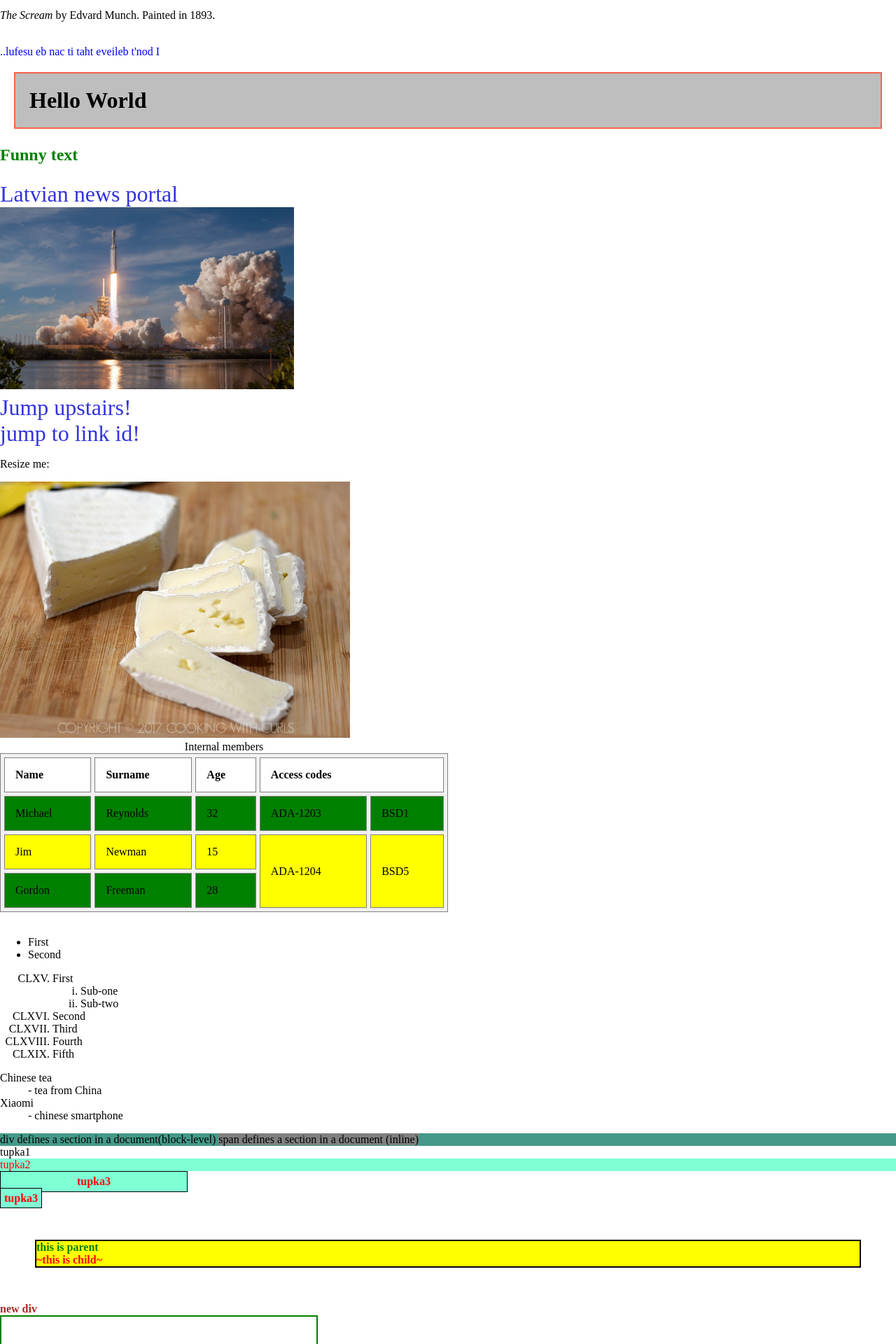
After one commit to Wanyudo/django-pet-project, a Django app: page /cheatsheet/ in a window 1280 px wide. The commit adds this page. Shown: the part 1960-3880 px from the top of the page at 70% size. Run offline with Django 3.2, Linux system fonts and the light colour scheme; grey boxes are pictures that could not be loaded.

Commit message:
Added new page, added more items to html cheatsheet

```diff
--- a/firstdjango/static/main.css
+++ b/firstdjango/static/main.css
@@ -1,11 +1,29 @@
-h1, h2, h3 {
-	font-size: 2.5em;
-}
 a {
 	font-size: 2em;
 }
-ul {
-	list-style-type: none;
+
+#top-menu {
+    list-style-type: none;
+    margin: 0;
+    padding: 0;
+    overflow: hidden;
+    background-color: #333333;
+}
+
+#top-menu li {
+    float: left;
+}
+
+#top-menu li a{
+    display: block;
+    color: white;
+    text-align: center;
+    padding: 16px;
+    text-decoration: none;
+}
+
+#top-menu li a:hover{
+    background-color: #111111;
 }
 
 .hovered {
@@ -16,3 +34,83 @@ a {
 	text-decoration: none;
 	color: #33D;
 }
+
+table {
+    border-spacing: 5px;
+}
+
+table, th, td {
+    border: 1px solid grey;
+}
+
+th, td {
+    padding: 15px;
+}
+
+th {
+    text-align: left;
+}
+
+body{
+    margin: 0px;
+}
+
+table#cheatsheet-table01 {
+    width: 50%;
+    background-color: #f1f1f1;
+}
+
+table#cheatsheet-table01 tr:nth-child(even) {
+    background-color: green;
+}
+
+table#cheatsheet-table01 tr:nth-child(odd) {
+    background-color: yellow;
+}
+
+table#cheatsheet-table01 th {
+    background-color: white;
+}
+
+.tupka1{
+
+}
+.tupka2{
+    background-color: aquamarine;
+    color: red;
+}
+.tupka3{
+    padding: 5px;
+    width: 20%;
+    border: 1px solid black;
+    font-weight: bold;
+    text-align: center;
+}
+
+.other-el{
+    color: brown;
+}
+
+.parent-el, .other-el{
+    font-weight: bold;
+}
+
+.parent-el{
+    margin: 50px;
+    border: 2px solid black;
+    background-color: yellow;
+    color: green;
+}
+
+.parent-el *{
+    color: red;
+}
+
+.footer{
+    background-color: grey;
+    font-size: 2em;
+    color: white;
+    font-weight: bold;
+    padding: 2em;
+    text-align: center;
+}
--- a/firstdjango/static/main.js
+++ b/firstdjango/static/main.js
@@ -1,13 +1,17 @@
 window.onload = function () {
 	var on_mouse_over = function() {
-		this.className = this.className + " hovered";
+		this.className = this.className + "hovered";
 	}
 	var on_mouse_out = function() {
-		this.className = this.className = '';
+		this.className = this.className.replace("hovered", "");
 	}
 	var items = document.getElementsByTagName('li');
 	for (var i = 0; i < items.length; i++){
 		items[i].addEventListener('mouseover', on_mouse_over);
 		items[i].addEventListener('mouseout', on_mouse_out);
 	}
+
+	document.getElementById("medlink").style.backgroundColor = 'grey';
+	document.getElementById("medlink").childNodes[0].innerHTML = 'Load liberal press';
+
 };
--- a/firstdjango/templates/base.html
+++ b/firstdjango/templates/base.html
@@ -1,15 +1,66 @@
 {% load staticfiles %}
 <!doctype html>
-<html>
+<html lang="en-US">
 	<head>
+		<title>Inventory Project</title>
 		<meta charset="utf-8">
-		<title>Inventory Project</title>
-		<meta name="description" content="">
+		<link rel="shortcut icon" type="image/jpg" href="{% static 'html_cheatsheet/favicon.jpg' %}">
+		<meta name="description" content="Regular pet-project">
+		<meta name="keywords" content="pet, project, django, python, html, javascript, css">
+		<meta name="author" content="Konstantins">
+		<meta name="viewport" content="width=device-width, initial-scale=1.0">
 		<link rel="stylesheet" href="{% static 'main.css' %}">
+		<style>
+			.funny_class{
+				color: green;
+				font-size: 150%;
+				font-weight: bold;
+			}
+			#strange-text{
+				color: blue;
+			}
+
+			header {
+				background-color: #777;
+				padding: 30px;
+				text-align: center;
+				color: white;
+			}
+
+			section {
+				display: -webkit-flex;
+				display: flex;
+			}
+
+			nav {
+				-webkit-flex: 1;
+				-ms-flex: 1;
+				flex: 1;
+				background: #ccc;
+				padding: 20px;
+			}
+
+			article {
+				-webkit-flex: 3;
+				-ms-flex: 3;
+				flex: 3;
+				background-color: #f1f1f1;
+				padding: 10px;
+			}
+
+			@media (max-width: 600px) {
+				section {
+					-webkit-flex-direction: column;
+					flex-direction: column;
+				}
+			}
+
+		</style>
 	</head>
 	<body>
-		{% block content %}
+	    {% block content %}
 		{% endblock content %}
+        <div class="footer">Footer</div>
 		<script src="{% static 'main.js' %}"></script>
 	</body>
 </html>
--- /dev/null
+++ b/firstdjango/templates/inventory/html_cheatsheet.html
@@ -0,0 +1,193 @@
+{% extends 'base.html' %}
+{% load staticfiles %}
+
+{% block content %}
+<ul id="top-menu">
+    <li><a href="#home">Home</a></li>
+    <li><a href="#news">News</a></li>
+    <li><a href="#contact">Contact</a></li>
+    <li><a href="#about">About</a></li>
+</ul>
+<a href="{% url 'index' %}">Back to index</a>
+<h1 id="first_heading">This is heading H1</h1>
+<h2>This is heading H2</h2>
+<h3>This is heading H3</h3>
+<h4>This is heading H4</h4>
+<h5>This is heading H5</h5>
+<h6>This is heading H6</h6>
+<a href="#feka">|Jump to feka, please|</a>
+
+<p>This is first paragraph. This is first paragraph. This is first paragraph. <br>
+   This is first paragraph. This is first paragraph. This is first paragraph. <br>
+   This is first paragraph. This is first paragraph. This is first paragraph. <br>
+</p>
+
+<p>This is second paragraph. This is second paragraph. This is second paragraph. <br>
+   This is second paragraph. This is second paragraph. This is second paragraph. <br>
+   This is second paragraph. This is second paragraph. This is second paragraph. <br> </p>
+
+<div>This is first div</div>
+<div>This is second div</div>
+<a href="{% url 'index'%}">This is a link</a>
+<br>
+<img title="Picture of space aircraft" src="{% static 'html_cheatsheet/example_photo.jpg' %}" alt="Image" width="420" height="260">
+<br>
+<button title="click me, pls">Button</button>
+<p>Ordered list:</p>
+<ol title="ordered list">
+    <li>Metal</li>
+    <li>Wood</li>
+    <li>Plastic</li>
+    <li>Glass</li>
+    <li>Organic</li>
+    <li>Fabric</li>
+</ol>
+<hr>
+<p>Unordered list:</p>
+<ul title="unordered list">
+    <li>Cereals</li>
+    <li>Fruits</li>
+    <li>Vegetables</li>
+    <li>Meat</li>
+</ul>
+<p title='Hello "there", good man!' style="color:red">Example of styled paragraph with title (hover over me)</p>
+<p>The pre tag preserves line breaks and spaces:</p>
+<pre style="background-color: rgb(255,255,200); width: 250px">
+    This is:
+        1) one      1
+        1.2) two    1
+    1      ~        1      Okey
+</pre>
+<p style="font-family:verdana; font-size:200%">Verdana font family!</p>
+<b>This is bold text</b>
+<br>
+<strong>This is strong text</strong>
+<br>
+<i>This is italic text</i>
+<br>
+<em>This is emphasized text</em>
+<br>
+<small>This is small text</small>
+<br>
+<mark>This is marked text</mark>
+<br>
+<del>This is deleted text</del>
+<br>
+<ins>This is inserted text</ins>
+<br>
+<sup>This is superscripted text</sup>
+<br>
+<q>Interesting short quotation HTML tag.</q>
+<br>
+<blockquote cite="http://9gag.com" style="width:200px">For 50 years, WWF has been protecting the future of nature.
+The world's leading conservation organization,
+WWF works in 100 countries and is supported by
+1.2 million members in the United States and
+close to 5 million globally.</blockquote>
+<br>
+<abbr title="BOM">Ballistic Octal Management</abbr> was founded now.
+<br>
+<address>
+    City: Moscow<br>
+    Street: Pushkina<br>
+    Address: Dom Kolotushkina 15 - 1<br>
+</address>
+<br>
+<p><cite>The Scream</cite> by Edvard Munch. Painted in 1893.</p>
+<br>
+<bdo id="strange-text" dir="rtl">I don't believe that it can be useful..</bdo>
+<br>
+<h1 style="border:2px solid Tomato; background-color:rgba(190,190,190); padding: 20px; margin: 20px">Hello World</h1>
+<p class="funny_class">Funny text</p>
+<a href="http://rus.lsm.lv/" target="_blank" title="this is blue link">Latvian news portal <br><img title="Picture of space aircraft" src="{% static 'html_cheatsheet/example_photo.jpg' %}" alt="Image" style="width:420px; height:260px;"></a>
+<br>
+<a href="#first_heading" target="_blank">Jump upstairs!</a>
+<br>
+<a href="https://www.w3schools.com/html/html_links.asp#footer">jump to link id!</a>
+<br>
+<p>Resize me:</p>
+<picture>
+    <source media="(min-width: 1000px)" srcset="{% static 'html_cheatsheet/white-cheese.jpg' %}">
+    <source media="(min-width: 700px)" srcset="{% static 'html_cheatsheet/yellow-cheese.jpg' %}">
+    <img src="{% static 'html_cheatsheet/example_photo.jpg' %}" alt="Rocket" style="width:500px">
+</picture>
+<br>
+<table id="cheatsheet-table01">
+    <caption>Internal members</caption>
+    <tr>
+        <th>Name</th>
+        <th>Surname</th>
+        <th >Age</th>
+        <th colspan="2">Access codes</th>
+    </tr>
+    <tr>
+        <td>Michael</td>
+        <td>Reynolds</td>
+        <td>32</td>
+        <td>ADA-1203</td>
+        <td>BSD1</td>
+    </tr>
+    <tr>
+        <td>Jim</td>
+        <td>Newman</td>
+        <td >15</td>
+        <td rowspan="2">ADA-1204</td>
+        <td rowspan="2">BSD5</td>
+    </tr>
+    <tr>
+        <td>Gordon</td>
+        <td>Freeman</td>
+        <td>28</td>
+    </tr>
+</table>
+<br>
+<ul style="list-style-type:disc">
+    <li>First</li>
+    <li>Second</li>
+</ul>
+<ol id="feka" start="165" type="I" style="margin-left:35px">
+    <li>First</li>
+    <ol type="i">
+        <li>Sub-one</li>
+        <li>Sub-two</li>
+    </ol>
+    <li>Second</li>
+    <li>Third</li>
+    <li>Fourth</li>
+    <li>Fifth</li>
+</ol>
+<dl>
+    <dt>Chinese tea</dt>
+    <dd>- tea from China</dd>
+    <dt>Xiaomi</dt>
+    <dd>- chinese smartphone</dd>
+</dl>
+<div style="background-color:#449988">div defines a section in a document(block-level) <span style="background-color: grey;">span defines a section in a document (inline)</span></div>
+<div class="tupka1">tupka1</div>
+<div class="tupka1 tupka2">tupka2</div>
+<div class="tupka1 tupka2 tupka3">tupka3</div><span class="tupka1 tupka2 tupka3">tupka3</span>
+<div class="parent-el">
+    this is parent
+    <div class="child-el">
+        ~this is child~
+    </div>
+</div>
+<div class="other-el">
+    new div
+</div>
+<iframe src="http://instantclick.io/" name="myframe" width="450" height="450" style="border: 2px solid green;"></iframe>
+<p id="medlink"><a href="http://meduza.io" target="myframe">Load meduza</a></p>
+<p id="demo" onclick="changeDemoText()">Demo text</p>
+<script>
+    document.getElementById("medlink").childNodes[0].href = 'http://lsm.lv';
+    function changeDemoText(){
+        if (document.getElementById("demo").innerHTML.includes("Modified")){
+            document.getElementById("demo").innerHTML = document.getElementById("demo").innerHTML.replace("Modified","");
+        } else
+        document.getElementById("demo").innerHTML = "Modified " + document.getElementById("demo").innerHTML;
+    }
+</script>
+<noscript>
+    document.getElementById("medlink").childNodes[0].href = 'http://pizza.lv';
+</noscript>
+{% endblock content %}
--- a/firstdjango/templates/inventory/index.html
+++ b/firstdjango/templates/inventory/index.html
@@ -1,7 +1,9 @@
 {% extends 'base.html' %}
 
 {% block content %}
-	<h3>Items in stock</h3>
+	<a href="{% url 'cheatsheet' %}">HTML cheatsheet</a> <br>
+	<a href="{% url 'htmllayout' %}">HTML Layout example</a>
+	<h1>Items in stock</h1>
 	<ul>
 		{% for item in items %}
 			<li>
--- a/firstdjango/urls.py
+++ b/firstdjango/urls.py
@@ -20,6 +20,8 @@ from inventory import views
 
 urlpatterns = [
 	url(r'^$', views.index, name='index'),
+	url(r'^cheatsheet/$', views.cheatsheet, name='cheatsheet'),
+	url(r'^html_layout/$', views.htmllayout, name='htmllayout'),
 	url(r'^item/(?P<id>\d+)/', views.item_detail, name='item_detail'),
     url(r'^admin/', admin.site.urls),
 ]
--- a/inventory/views.py
+++ b/inventory/views.py
@@ -7,6 +7,12 @@ def index(request):
 	items = Item.objects.exclude(amount=0)
 	return render(request, 'inventory/index.html', { 'items': items })
 
+def cheatsheet(request):
+	return render(request, 'inventory/html_cheatsheet.html')
+
+def htmllayout(request):
+	return render(request, 'inventory/html_layout.html')
+
 def item_detail(request, id):
 	try:
 		item = Item.objects.get(id=id)
```
Also changed, not shown: firstdjango/templates/inventory/html_layout.html (added, +12 -0 lines), firstdjango/static/html_cheatsheet/example_photo.jpg (added), firstdjango/static/html_cheatsheet/favicon.jpg (added), firstdjango/static/html_cheatsheet/white-cheese.jpg (added), firstdjango/static/html_cheatsheet/yellow-cheese.jpg (added).
